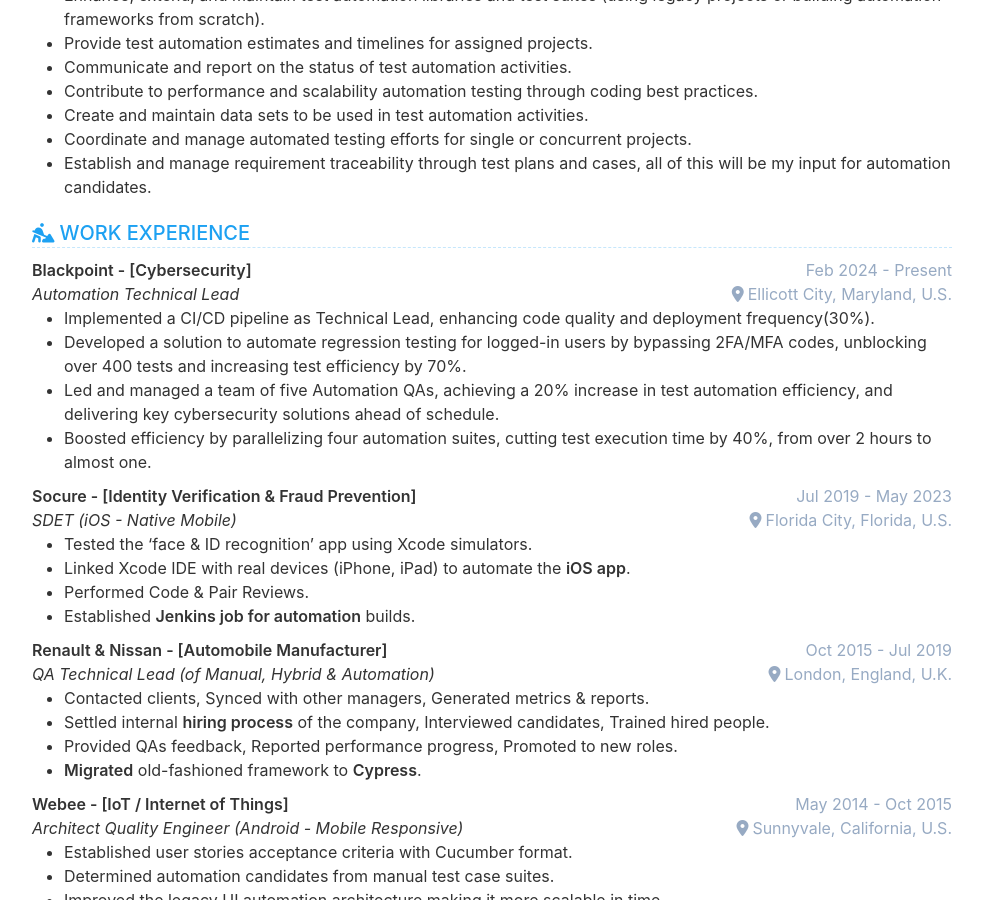
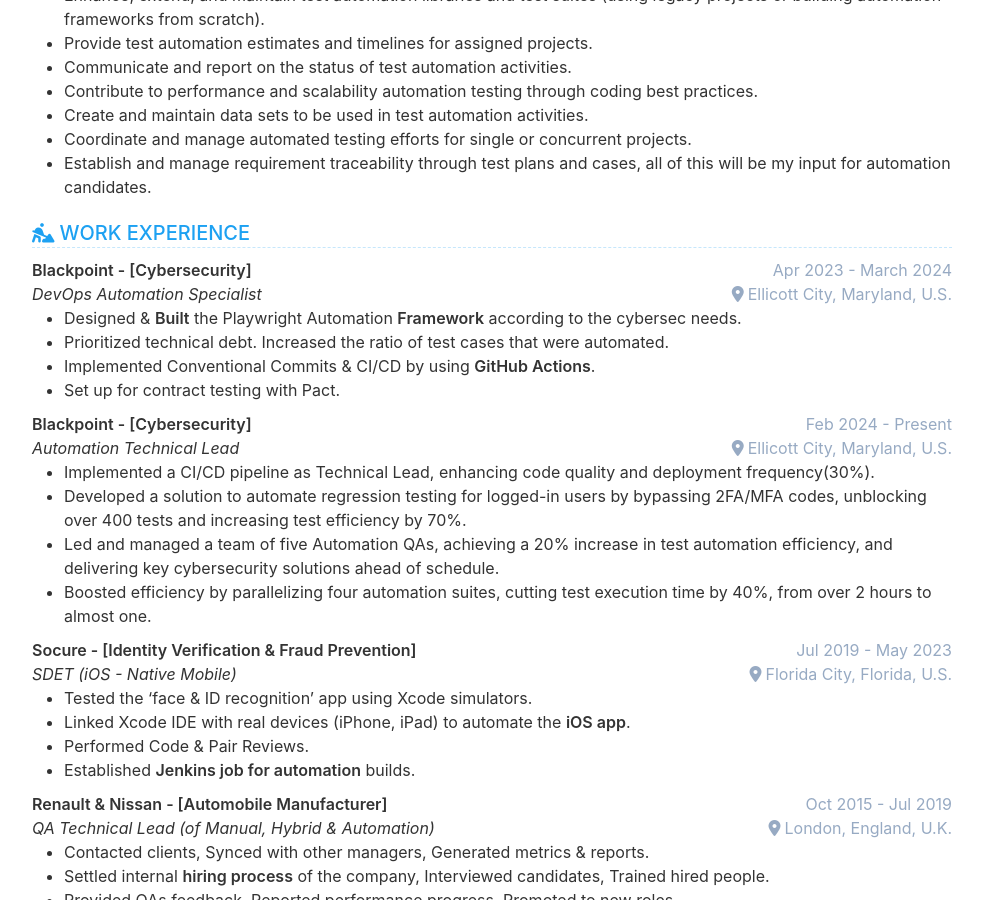
Before and after one commit to cvera08/full-resume, a Jekyll site: the page built from index.html, in a window 1280 px wide and 900 px high, scrolled down 1931 px. Shown: the whole window, without its empty margins (148-1131 px from the left). Built offline with Jekyll 4.4.1, drawn with Linux system fonts in a browser that asks for light colours.

Commit message:
fix: same company twice

```diff
--- a/_data/data.yml
+++ b/_data/data.yml
@@ -141,6 +141,7 @@ experience:
         - Prioritized technical debt. Increased the ratio of test cases that were automated.
         - Implemented Conventional Commits & CI/CD by using **GitHub Actions**.
         - Set up for contract testing with Pact.
+    - company: Blackpoint - [Cybersecurity]
       date: Feb 2024 - Present
       role: Automation Technical Lead
       location: Ellicott City, Maryland, U.S.
```
